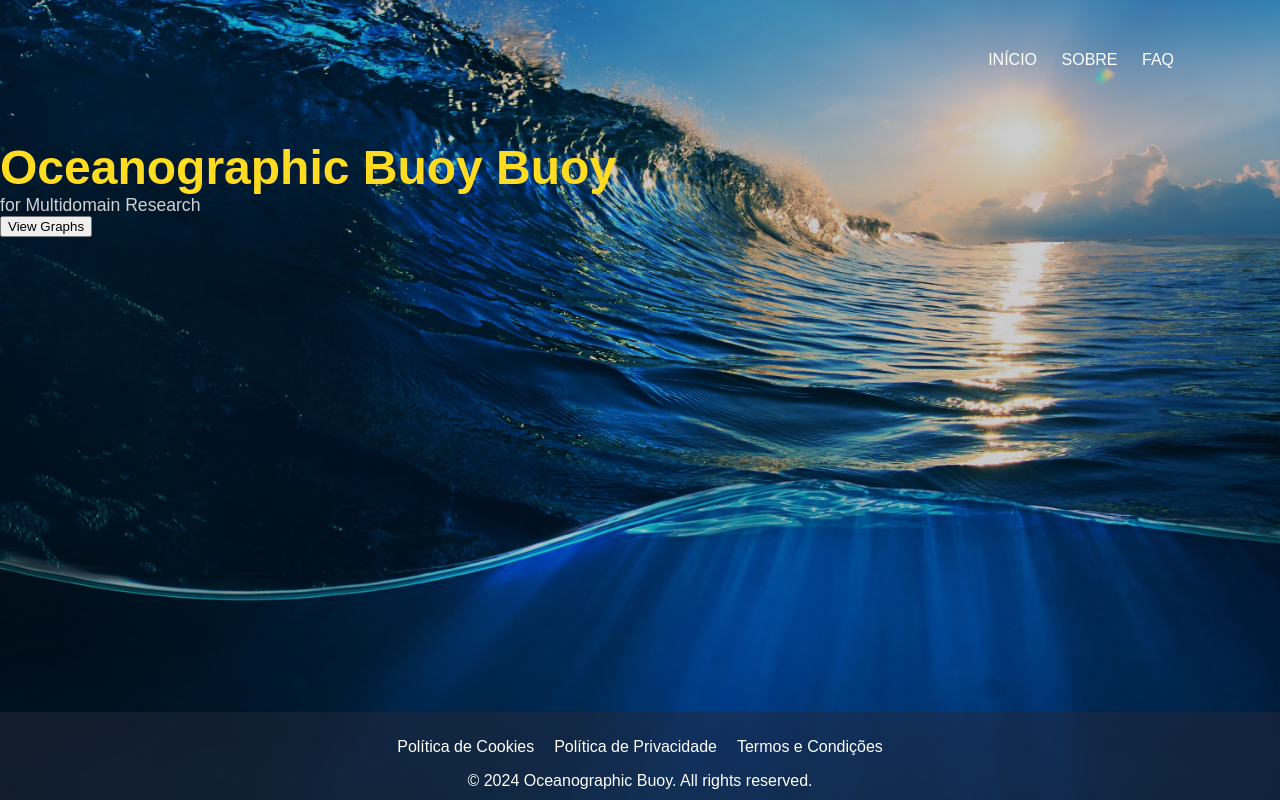
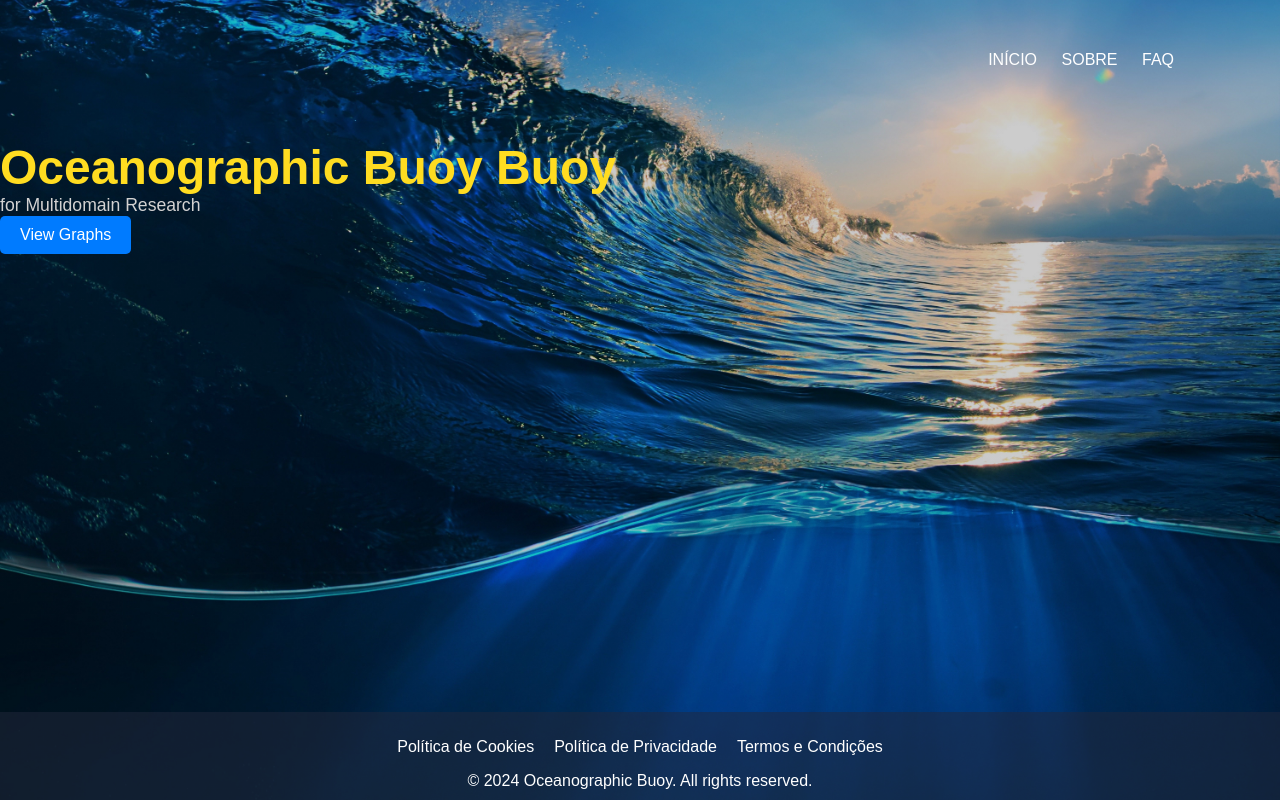
Before and after one commit to Lemonso01/ES-Group-N, a PHP site: page /main.html in a window 1280 px wide. Run offline with PHP 8.4, Linux system fonts and the light colour scheme.

Commit message:
Update style.css

```diff
--- a/teste_manel/style.css
+++ b/teste_manel/style.css
@@ -89,14 +89,13 @@ body, h1, p, a {
 .main_text{
     position: relative;
     top: 20px;
-    left: px;
-    overflow: hidden; /* Hide any overflowing content */
+    left: 0px;
+    overflow: hidden;
 }
 
 .main_text h1{
     font-size: 300%;
     color: #FFDC21;
-    /* text-shadow: #FC0 1px 0 3px; */
 }
 
 .main_text p{
@@ -104,3 +103,17 @@ body, h1, p, a {
     font-size: 110%;
     color: #d3d2d2;
 }
+
+button {
+    padding: 10px 20px;
+    background-color: #007BFF;
+    color: white;
+    border: none;
+    border-radius: 5px;
+    cursor: pointer;
+    font-size: 16px;
+}
+
+button:hover {
+    background-color: #0056b3;
+}
```
